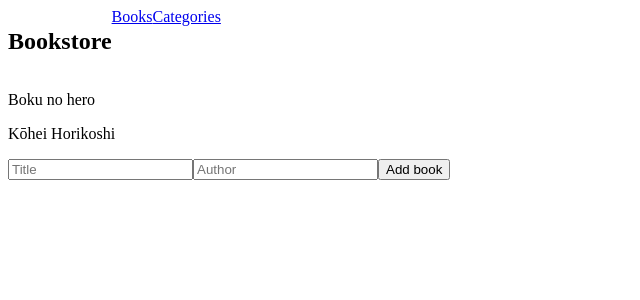
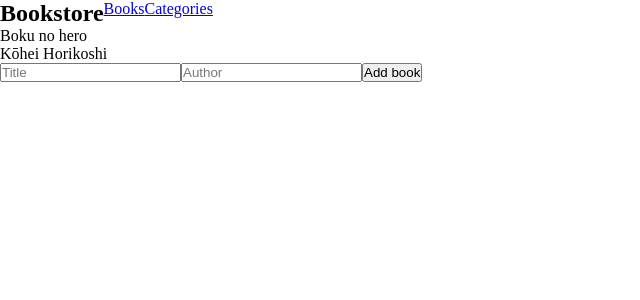
Before and after one commit to NicolasAndrehh/Bookstore, a React (Create React App) app: page / in a window 1280 px wide. Shown: the top 300 px of the page, without its empty margins (0-640 px from the left). Built offline with nearby package versions, Linux system fonts and the light colour scheme.

Commit message:
Fix stylelint errors

```diff
--- a/src/App.jsx
+++ b/src/App.jsx
@@ -4,6 +4,7 @@ import {
 import Booklist from './components/booklist';
 import Header from './components/header';
 import Categories from './components/categories';
+import './App.scss';
 
 function App() {
   return (
--- /dev/null
+++ b/src/App.scss
@@ -0,0 +1,5 @@
+* {
+  margin: 0;
+  padding: 0;
+  box-sizing: border-box;
+}
```
